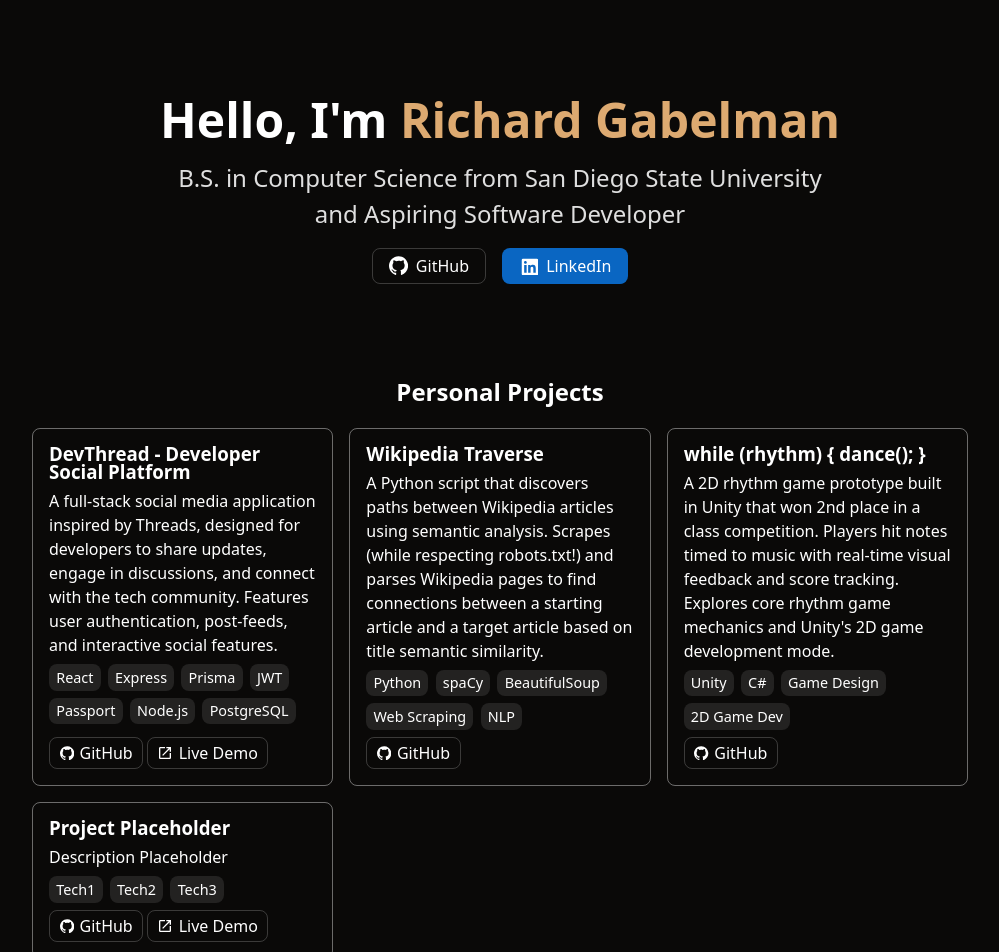
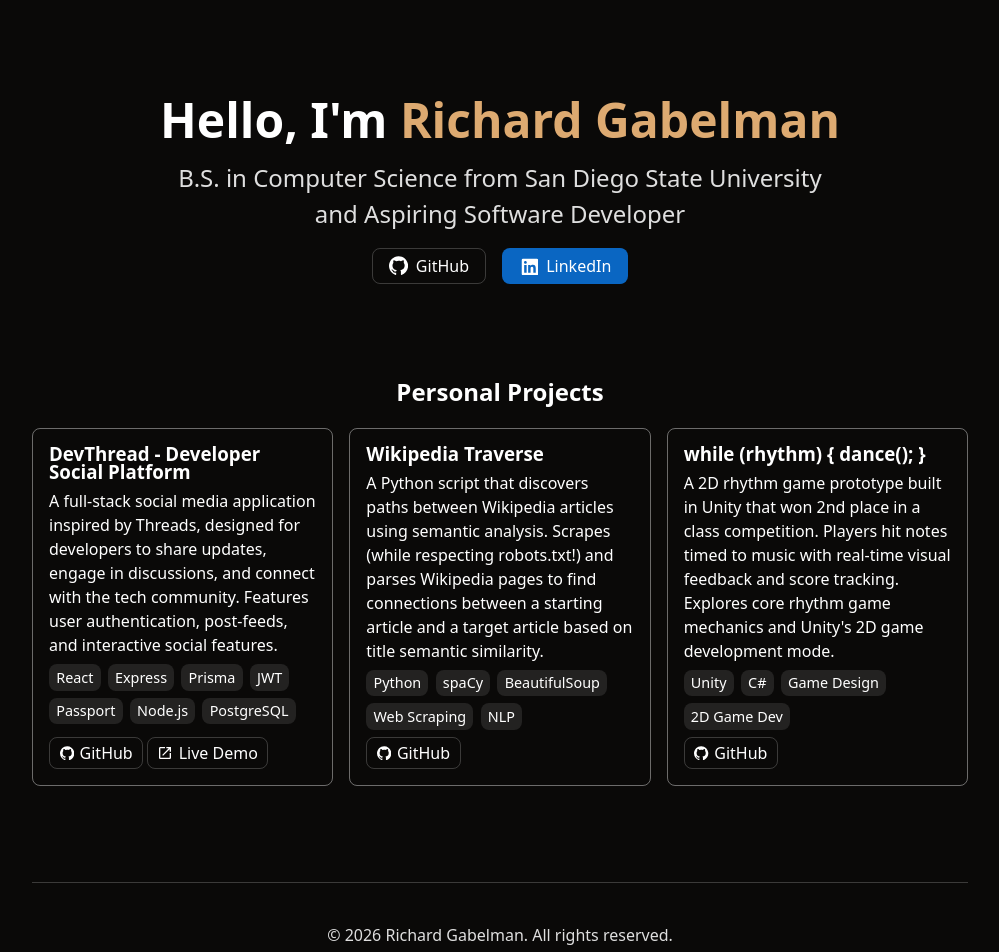
Before and after one commit to RichardGabelman/portfolio, a React (Vite) app: page / in a window 1280 px wide. Shown: the top 952 px of the page, without its empty margins (140-1139 px from the left). Built offline with nearby package versions, Linux system fonts and the light colour scheme.

Commit message:
chore: remove placeholder project

```diff
--- a/src/App.jsx
+++ b/src/App.jsx
@@ -7,7 +7,10 @@
         Hello, I'm <span id="name">Richard Gabelman</span>
       </h1>
       <section className="subtext">
-        <p>B.S. in Computer Science from San Diego State University and Aspiring Software Developer</p>
+        <p>
+          B.S. in Computer Science from San Diego State University and Aspiring
+          Software Developer
+        </p>
       </section>
       <nav className="contact-links">
         <a
@@ -61,15 +64,27 @@
     {
       id: 1,
       title: "DevThread - Developer Social Platform",
-      description: "A full-stack social media application inspired by Threads, designed for developers to share updates, engage in discussions, and connect with the tech community. Features user authentication, post-feeds, and interactive social features.",
-      technologies: ["React", "Express", "Prisma", "JWT", "Passport", "Node.js", "PostgreSQL"],
-      github_link: "https://github.com/RichardGabelman/social-network-fullstack",
-      live_link: "https://social-network-fullstack-2avnaio8b-richardgabelmans-projects.vercel.app/",
+      description:
+        "A full-stack social media application inspired by Threads, designed for developers to share updates, engage in discussions, and connect with the tech community. Features user authentication, post-feeds, and interactive social features.",
+      technologies: [
+        "React",
+        "Express",
+        "Prisma",
+        "JWT",
+        "Passport",
+        "Node.js",
+        "PostgreSQL",
+      ],
+      github_link:
+        "https://github.com/RichardGabelman/social-network-fullstack",
+      live_link:
+        "https://social-network-fullstack-2avnaio8b-richardgabelmans-projects.vercel.app/",
     },
     {
       id: 2,
       title: "Wikipedia Traverse",
-      description: "A Python script that discovers paths between Wikipedia articles using semantic analysis. Scrapes (while respecting robots.txt!) and parses Wikipedia pages to find connections between a starting article and a target article based on title semantic similarity.",
+      description:
+        "A Python script that discovers paths between Wikipedia articles using semantic analysis. Scrapes (while respecting robots.txt!) and parses Wikipedia pages to find connections between a starting article and a target article based on title semantic similarity.",
       technologies: ["Python", "spaCy", "BeautifulSoup", "Web Scraping", "NLP"],
       github_link: "https://github.com/RichardGabelman/wikipedia-traverse",
       live_link: "",
@@ -77,18 +92,11 @@
     {
       id: 3,
       title: "while (rhythm) { dance(); }",
-      description: "A 2D rhythm game prototype built in Unity that won 2nd place in a class competition. Players hit notes timed to music with real-time visual feedback and score tracking. Explores core rhythm game mechanics and Unity's 2D game development mode.",
+      description:
+        "A 2D rhythm game prototype built in Unity that won 2nd place in a class competition. Players hit notes timed to music with real-time visual feedback and score tracking. Explores core rhythm game mechanics and Unity's 2D game development mode.",
       technologies: ["Unity", "C#", "Game Design", "2D Game Dev"],
       github_link: "https://github.com/RichardGabelman/when-rhythm-dance-",
       live_link: "",
-    },
-    {
-      id: 4,
-      title: "Project Placeholder",
-      description: "Description Placeholder",
-      technologies: ["Tech1", "Tech2", "Tech3"],
-      github_link: "google.com",
-      live_link: "google.com",
     },
   ];
 
```
